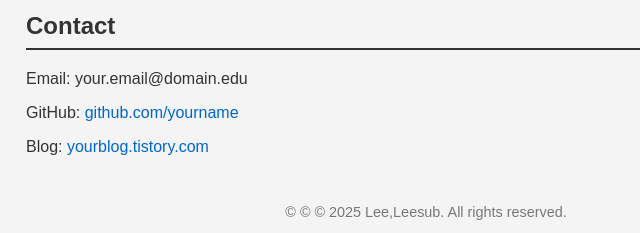
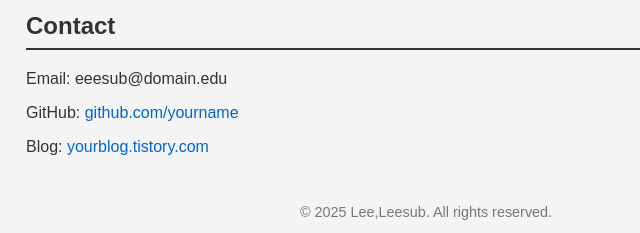
Before and after one commit to eeesub/my_portpolio, a plain HTML site: page index.html in a window 1280 px wide. Shown: the part 777-1010 px from the top of the page, 214-854 px from the left. Drawn offline with Linux system fonts and the light colour scheme.

Commit message:
Update contact email and fix copyright notice in footer

```diff
--- a/index.html
+++ b/index.html
@@ -94,13 +94,13 @@
 
     <section>
         <h2>Contact</h2>
-        <p>Email: your.email@domain.edu</p>
+        <p>Email: eeesub@domain.edu</p>
         <p>GitHub: <a href="https://github.com/yourname" target="_blank">github.com/yourname</a></p>
         <p>Blog: <a href="https://yourblog.tistory.com" target="_blank">yourblog.tistory.com</a></p>
     </section>
 
     <footer>
-        &copy; &copy; &copy; 2025 Lee,Leesub. All rights reserved.
+        &copy; 2025 Lee,Leesub. All rights reserved.
     </footer>
 
 </body>
```
